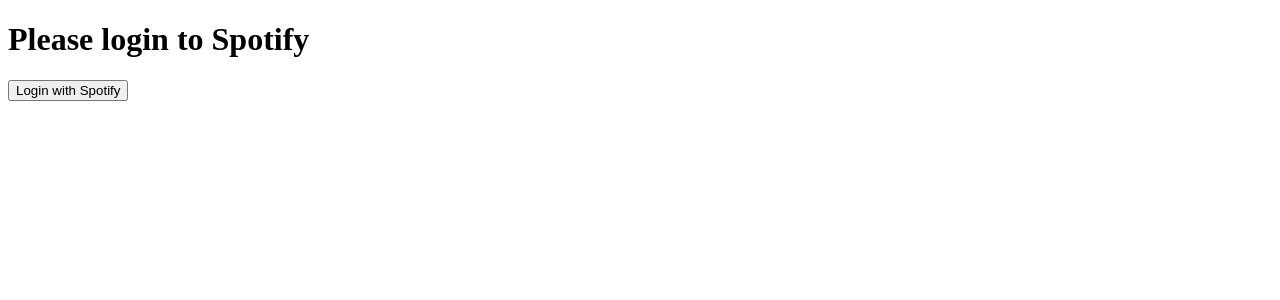
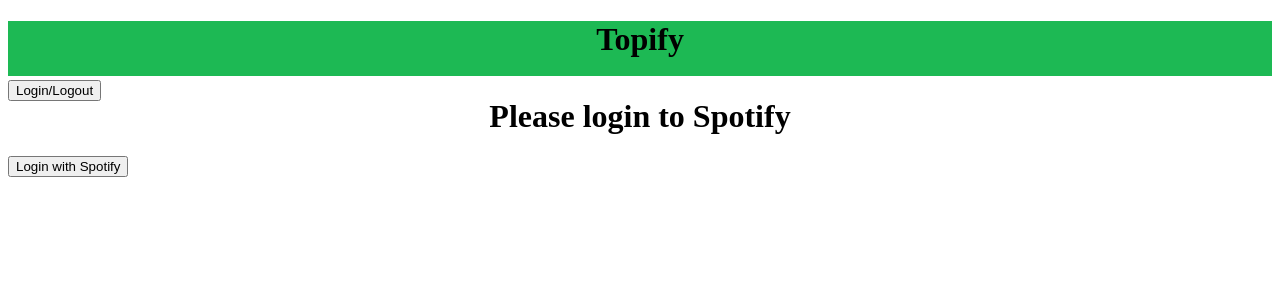
Before and after one commit to jchan3990/topify, a React app: page / in a window 1280 px wide. Shown: the top 300 px of the page. Built offline with nearby package versions, Linux system fonts and the light colour scheme; no server answers; the HTML template or start-up script is replaced by a standard one.

Commit message:
Removed loading component

```diff
--- a/client/src/components/App.css
+++ b/client/src/components/App.css
@@ -1,3 +1,6 @@
 .App {
-  background-color: black
+  background-color: black;
+  height: 100%;
+  position: relative;
+  width: 100%;
 }
--- a/client/src/components/App.jsx
+++ b/client/src/components/App.jsx
@@ -2,6 +2,7 @@
 
 import Home from './Home.jsx';
 import Dashboard from './Dashboard.jsx';
+import TopBar from './TopBar.jsx';
 
 const App = () => {
   const [isHome, setIsHome] = useState(1);
@@ -17,8 +18,9 @@
   }, []);
 
   return (
-    <div>
-    {auth ? <Dashboard /> : <Home />}
+    <div className="App">
+      <TopBar />
+      {auth ? <Dashboard /> : <Home />}
     </div>
   )
 };
--- a/client/src/components/Dashboard.css
+++ b/client/src/components/Dashboard.css
@@ -0,0 +1,5 @@
+.dashboard {
+  height: 100%;
+  position: relative;
+  width: 100%;
+}
--- a/client/src/components/Dashboard.jsx
+++ b/client/src/components/Dashboard.jsx
@@ -1,9 +1,11 @@
 import React from 'react';
+
+import './Dashboard.css';
 
 const Dashboard = () => {
 
   return (
-    <div className='App'>
+    <div className='dashboard'>
       This is the dashboard.
     </div>
   )
```
